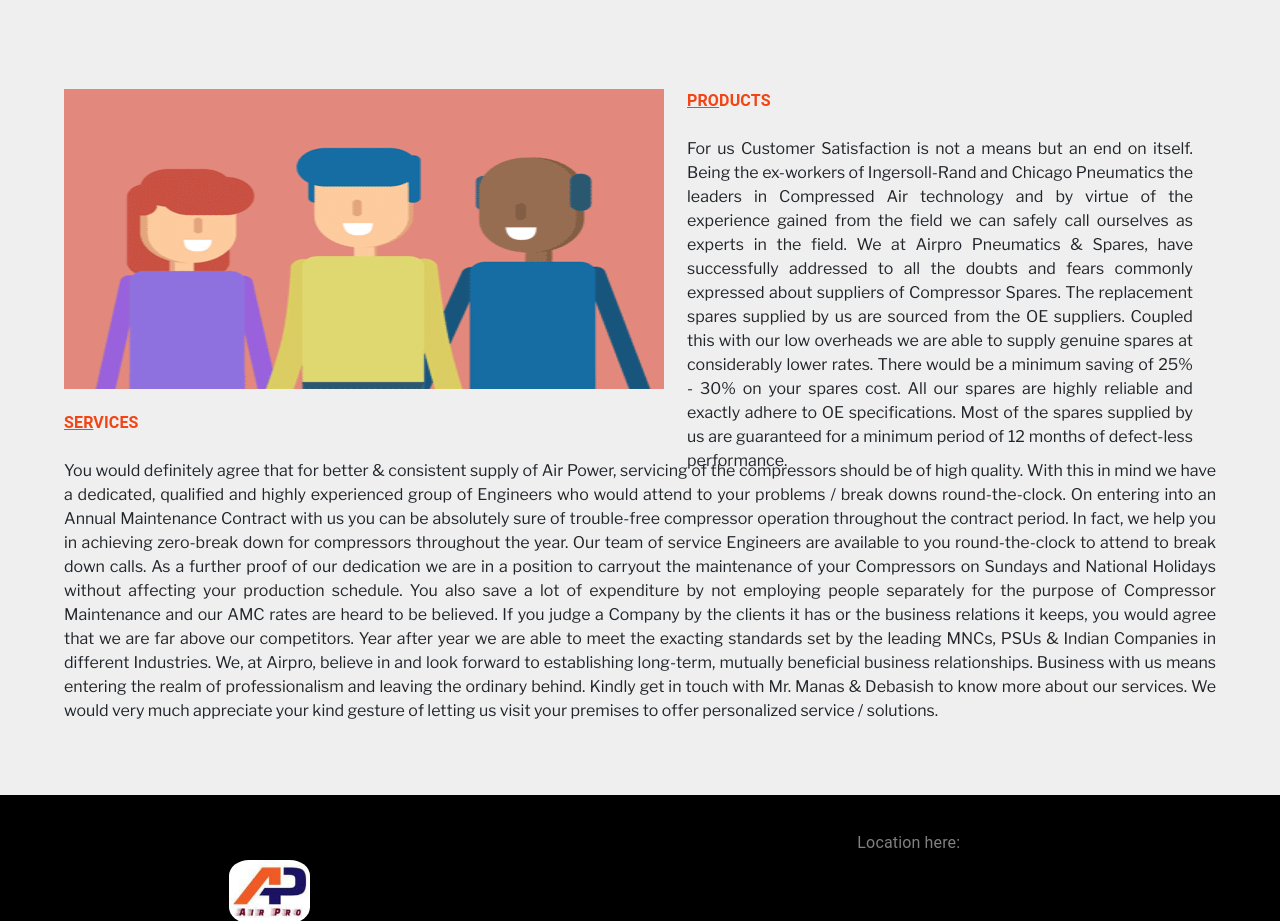
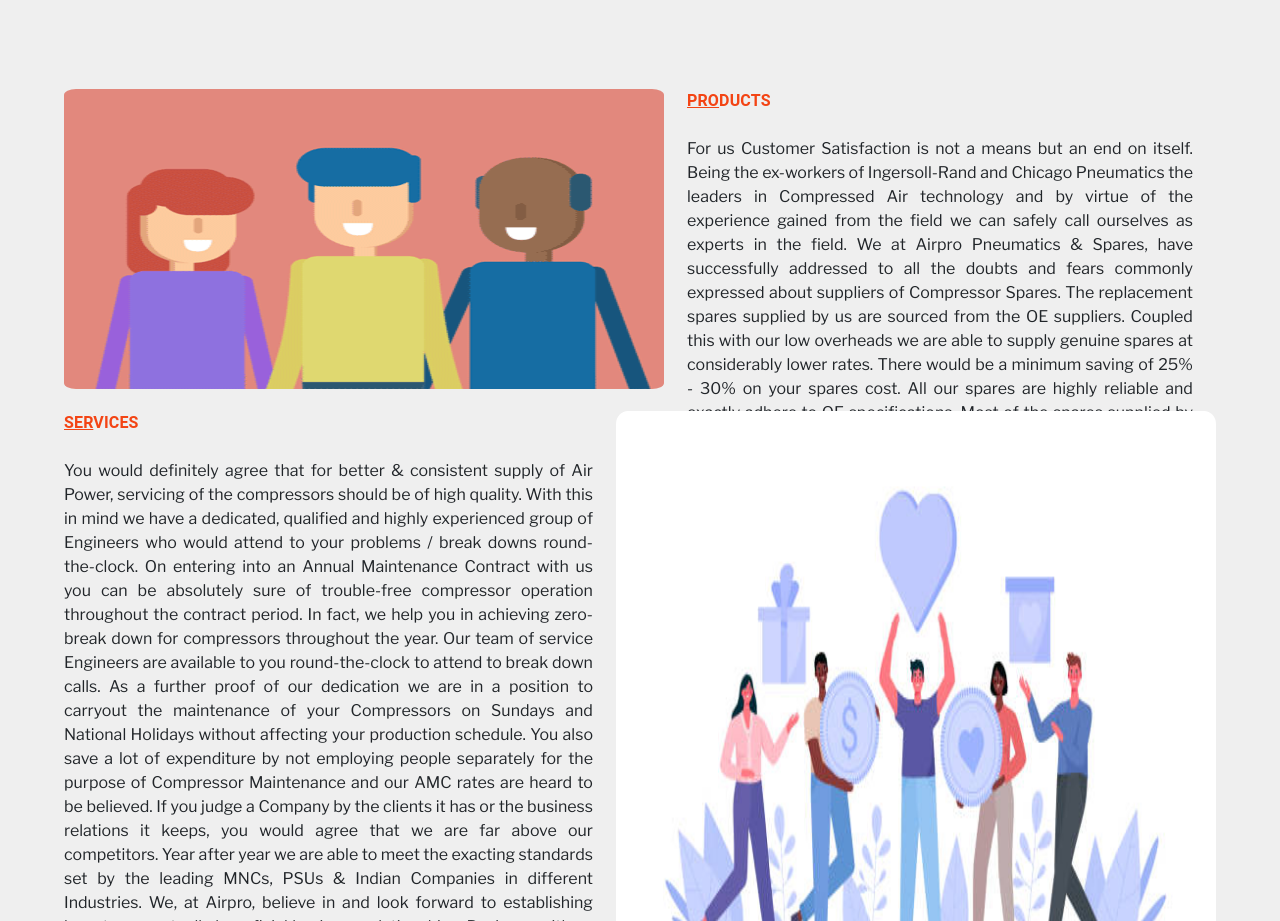
Before and after one commit to Pritirekha23/Apro, a React (Create React App) app: page /AboutUs in a window 1280 px wide. Shown: the part 551-1472 px from the top of the page. Built offline with nearby package versions, Linux system fonts and the light colour scheme; grey boxes are pictures that could not be loaded; a web font is replaced by a local one.

Commit message:
added aboutus final review service part

```diff
--- a/src/pages/AboutUs.js
+++ b/src/pages/AboutUs.js
@@ -4,6 +4,7 @@
 import abtusimg1 from './assets/abtusimg1.jpeg';
 import animation_cartoon from './assets/animation_cartoon.png'
 import SCP from './assets/SCP.gif';
+import oursevicess from './assets/oursevicess.jpg';
 
 const AboutUS = () => {
   return (
@@ -34,14 +35,15 @@
         <Grid item xs={12} sm={6} className='abtus-grid-2-img' >
           <img src={abtusimg1} className="abtus-grid-2-image animate__animated animate__fadeInRight" alt="this is first image of about us page" />
         </Grid>
-      </Grid><br /> <br />  <br />
+      </Grid><br /><br /><br />
 
 
       <Grid className='productandservices'>
-        <Grid item xs={12} sm={6} className='abtus-grid-2-img' >
+        <Grid item xs={12} sm={6} className='abtus-grid-2-img hide-on-mobile b' >
           <img src={SCP} className="ab" alt="this is first image of about us page" style={{
             width: "600px",
-            height: "120%"
+            height: "120%",
+            borderRadius: "2%"
           }} />
         </Grid>
         <Grid >
@@ -55,6 +57,9 @@
       </Grid>
 
       <br /> <br />  <br />
+
+      <Grid class="onlyservices hide-on-mobile">
+
         <Grid>
           <Typography className='aboutus-page-heading '> <b>  <u>SER</u>VICES</b></Typography><br />
           You would definitely agree that for better & consistent supply of Air Power, servicing of the compressors should be of high quality. With this in mind we have a dedicated, qualified and highly experienced group of Engineers who would attend to your problems / break downs round-the-clock.
@@ -65,6 +70,14 @@
 
 
           We, at Airpro, believe in and look forward to establishing long-term, mutually beneficial business relationships. Business with us means entering the realm of professionalism and leaving the ordinary behind. Kindly get in touch with Mr. Manas & Debasish to know more about our services. We would very much appreciate your kind gesture of letting us visit your premises to offer personalized service / solutions.
+        </Grid>
+        <Grid item xs={12} sm={6} className='abtus-grid-2-img' >
+          <img src={oursevicess} className='b animate__animated animate__bounce' alt="this is first image of about us page" style={{
+            width: "600px",
+            height: "100%",
+            borderRadius: "2%"
+          }} />
+        </Grid>
 
       </Grid>
     </Grid>
--- a/src/pages/style/AboutUs.css
+++ b/src/pages/style/AboutUs.css
@@ -72,6 +72,7 @@
   height: 50%;
   border-radius: 5%;
   animation: fadeInRight 2s infinite;
+  margin-left: 8%;
 }
 
 @keyframes fadeInRight {
@@ -100,3 +101,32 @@
     gap: 2%;
     height: 250px;
   }
+
+  /* onlyservices */
+  .onlyservices{
+    display: flex;
+    gap: 2%;
+
+  }
+
+  .animate__bounce {
+    animation: bounce 3s infinite;
+  }
+
+  @keyframes bounce {
+    0%, 100% {
+      transform: translateY(0);
+    }
+    50% {
+      transform: translateY(-20px);
+    }
+    60% {
+      transform:translateY(-10px) ;
+    }
+  }
+
+  @media screen and (max-width: 600px) {
+    .hide-on-mobile .b {
+      display: none;
+    }
+  }
```
Also changed, not shown: src/pages/assets/ourservices.jpg (added), src/pages/assets/oursevicess.jpg (added). Lines whose indentation alone changed are shown as unchanged.
